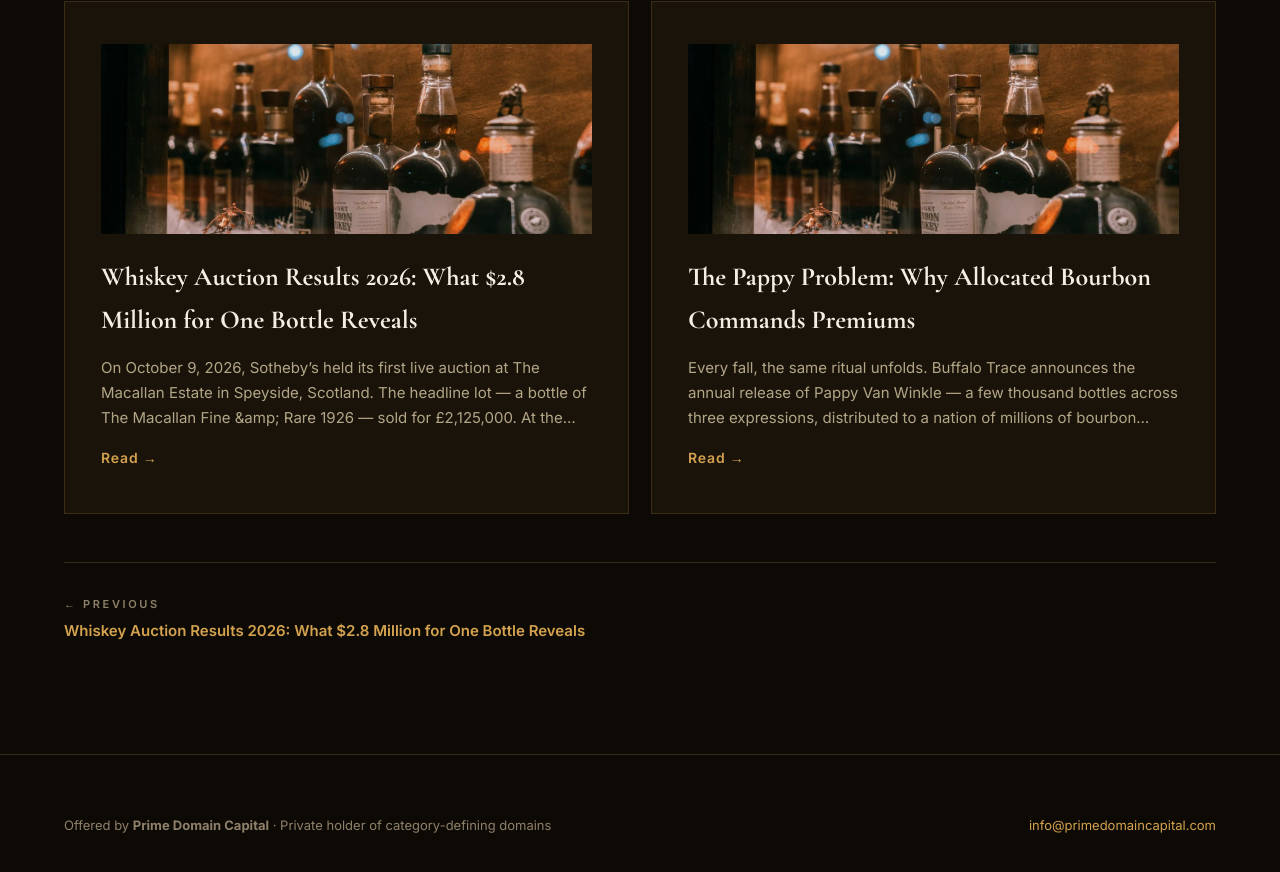
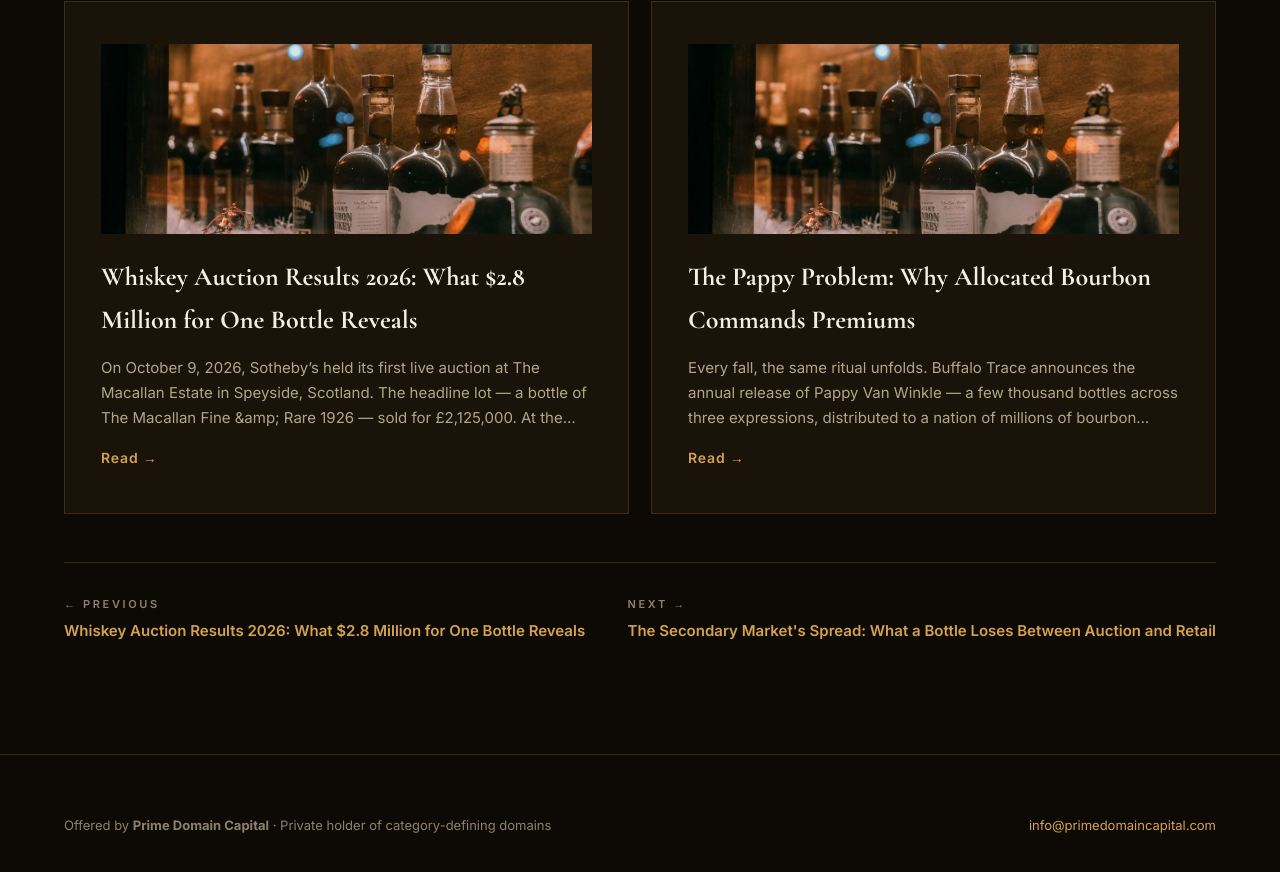
Before and after one commit to primedomaincapital/whiskeyvalues, a plain HTML site: page insights/article5.html in a window 1280 px wide. Shown: the part 5078-5950 px from the top of the page. Drawn offline with nearby package versions, Linux system fonts and the light colour scheme.

Commit message:
Point article5 prevnext next link to article6 (content expansion batch 3D)

```diff
--- a/insights/article5.html
+++ b/insights/article5.html
@@ -155,7 +155,7 @@ nav .brand a{color:inherit;text-decoration:none}
 </div>
 <div class="prevnext reveal">
 <a href="article4.html"><span>← Previous</span>Whiskey Auction Results 2026: What $2.8 Million for One Bottle Reveals</a>
-<span></span>
+<a href="article6.html"><span>Next →</span>The Secondary Market's Spread: What a Bottle Loses Between Auction and Retail</a>
 </div>
 </div></section>
 
```
